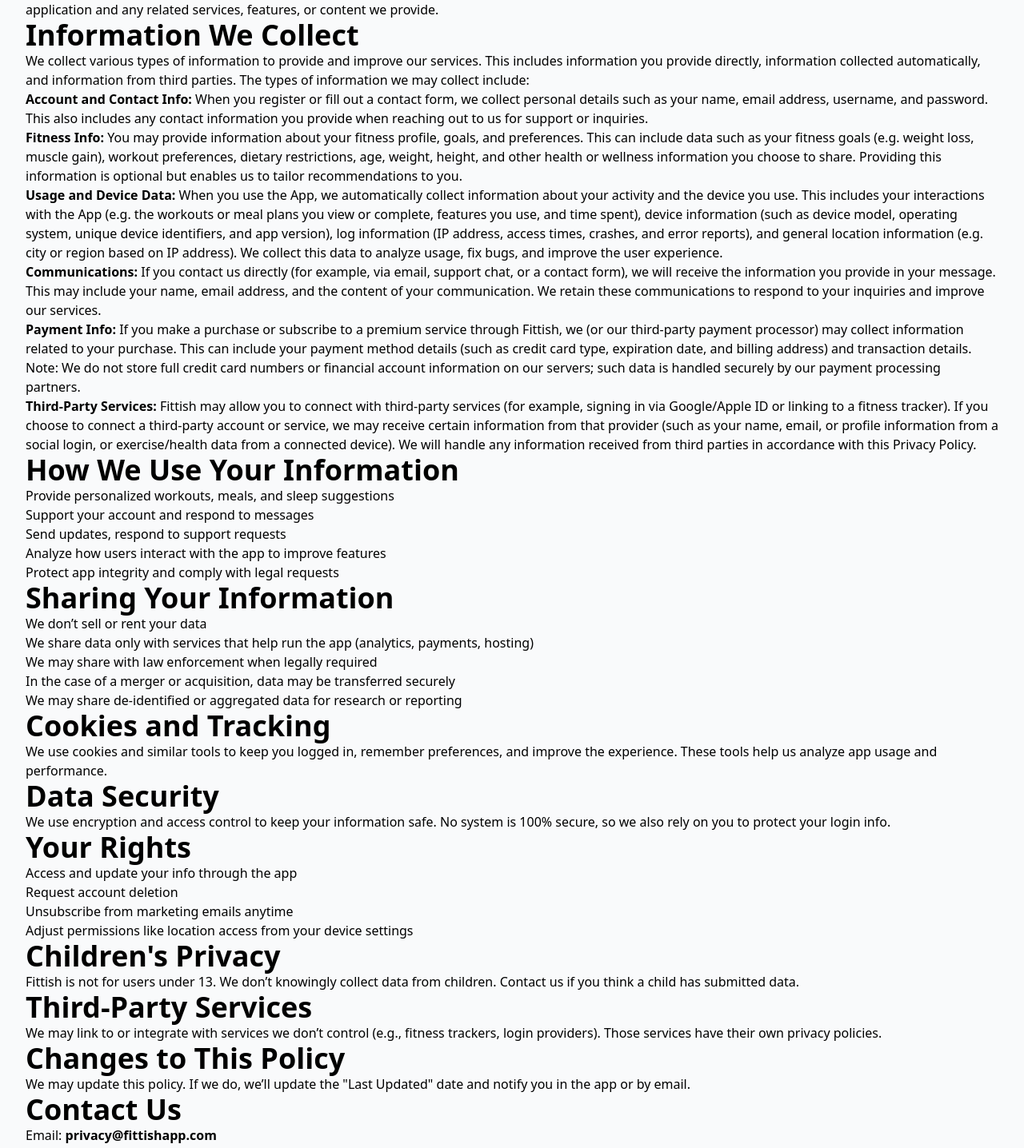
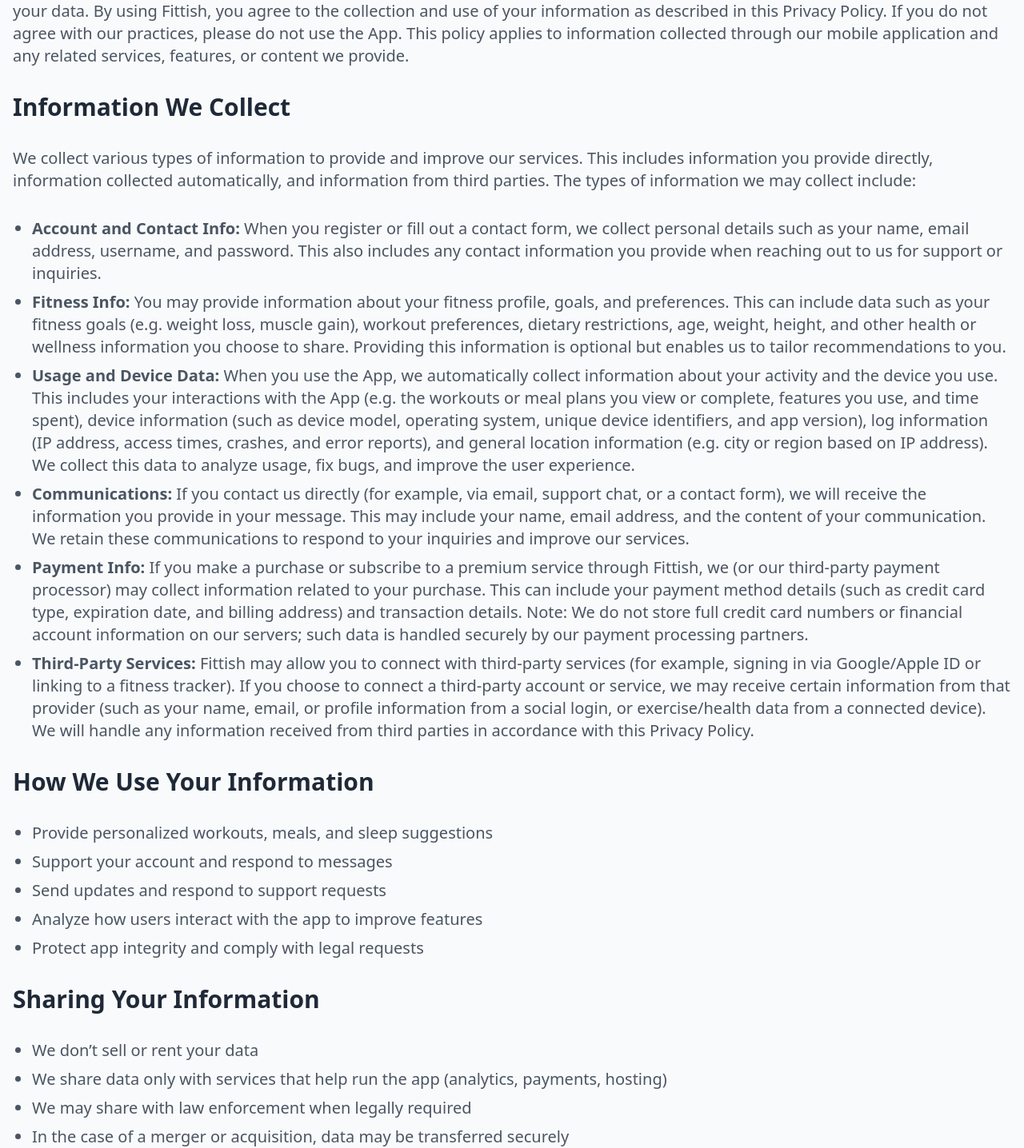
Before and after one commit to FittishAI/web-fittish, a Next.js app: page /web-fittish/privacy-policy in a window 1280 px wide. Shown: the part 424-1860 px from the top of the page at 80% size. Built offline with nearby package versions, Linux system fonts and the light colour scheme.

Commit message:
privacy policy added

```diff
--- a/app/privacy-policy/page.tsx
+++ b/app/privacy-policy/page.tsx
@@ -1,100 +1,124 @@
-import type { Metadata } from "next"
-import Header from "@/components/header"
-import Footer from "@/components/footer"
+import type { Metadata } from "next";
+import Header from "@/components/header";
+import Footer from "@/components/footer";
 
 export const metadata: Metadata = {
   title: "Privacy Policy - Fittish App",
   description: "Learn how Fittish collects, uses, and protects your data.",
-}
+};
 
 export default function PrivacyPolicy() {
   return (
     <>
       <Header />
-      <div className="pt-20 pb-8 bg-gray-50">
-        <div className="container">
-          <h1 className="text-4xl font-bold text-center">Privacy Policy</h1>
-          <p className="mt-4 text-center text-gray-600">
+      <div className="pt-20 pb-12 bg-gray-50">
+        <div className="container mx-auto px-4">
+          <h1 className="text-4xl font-bold text-center mb-4">
+            Privacy Policy
+          </h1>
+          <p className="text-gray-600 text-center mb-8">
             Last updated: April 9, 2025
           </p>
 
-          <div className="prose prose-gray max-w-none mt-12">
-            <h2>Introduction</h2>
-            <p>
-            Fittish (the "App") is a mobile application that provides personalized fitness recommendations, including workouts, meal plans, and sleep schedules. We are committed to protecting your privacy and safeguarding your personal information. This Privacy Policy explains what information we collect through Fittish, how we use and share that information, and the choices you have regarding your data. By using Fittish, you agree to the collection and use of your information as described in this Privacy Policy. If you do not agree with our practices, please do not use the App. This policy applies to information collected through our mobile application and any related services, features, or content we provide.            </p>
+          <div className="prose prose-gray max-w-none space-y-8">
+            <h2 className="text-3xl font-bold text-gray-800 mt-8">Introduction</h2>
+            <p className="text-xl text-gray-600">
+              Fittish (the "App") is a mobile application that provides personalized fitness recommendations, including workouts, meal plans, and sleep schedules. We are committed to protecting your privacy and safeguarding your personal information. This Privacy Policy explains what information we collect through Fittish, how we use and share that information, and the choices you have regarding your data. By using Fittish, you agree to the collection and use of your information as described in this Privacy Policy. If you do not agree with our practices, please do not use the App. This policy applies to information collected through our mobile application and any related services, features, or content we provide.
+            </p>
 
-            <h2>Information We Collect</h2>
-            <p>We collect various types of information to provide and improve our services. This includes information you provide directly, information collected automatically, and information from third parties. The types of information we may collect include:    </p>
-            <ul>
-              <li><strong>Account and Contact Info:</strong> When you register or fill out a contact form, we collect personal details such as your name, email address, username, and password. This also includes any contact information you provide when reaching out to us for support or inquiries.              </li>
-              <li><strong>Fitness Info:</strong>  You may provide information about your fitness profile, goals, and preferences. This can include data such as your fitness goals (e.g. weight loss, muscle gain), workout preferences, dietary restrictions, age, weight, height, and other health or wellness information you choose to share. Providing this information is optional but enables us to tailor recommendations to you.</li>
-              <li><strong>Usage and Device Data:</strong> When you use the App, we automatically collect information about your activity and the device you use. This includes your interactions with the App (e.g. the workouts or meal plans you view or complete, features you use, and time spent), device information (such as device model, operating system, unique device identifiers, and app version), log information (IP address, access times, crashes, and error reports), and general location information (e.g. city or region based on IP address). We collect this data to analyze usage, fix bugs, and improve the user experience.
+            <h2 className="text-3xl font-bold text-gray-800 mt-8">Information We Collect</h2>
+            <p className="text-xl text-gray-600">
+              We collect various types of information to provide and improve our services. This includes information you provide directly, information collected automatically, and information from third parties. The types of information we may collect include:
+            </p>
+            <ul className="list-disc ml-6 space-y-2 text-xl text-gray-600">
+              <li>
+                <strong>Account and Contact Info:</strong> When you register or fill out a contact form, we collect personal details such as your name, email address, username, and password. This also includes any contact information you provide when reaching out to us for support or inquiries.
               </li>
-              <li><strong>Communications:</strong>  If you contact us directly (for example, via email, support chat, or a contact form), we will receive the information you provide in your message. This may include your name, email address, and the content of your communication. We retain these communications to respond to your inquiries and improve our services.              </li>
-              <li><strong>Payment Info:</strong>  If you make a purchase or subscribe to a premium service through Fittish, we (or our third-party payment processor) may collect information related to your purchase. This can include your payment method details (such as credit card type, expiration date, and billing address) and transaction details. Note: We do not store full credit card numbers or financial account information on our servers; such data is handled securely by our payment processing partners.</li>
-              <li><strong>Third-Party Services:</strong>  Fittish may allow you to connect with third-party services (for example, signing in via Google/Apple ID or linking to a fitness tracker). If you choose to connect a third-party account or service, we may receive certain information from that provider (such as your name, email, or profile information from a social login, or exercise/health data from a connected device). We will handle any information received from third parties in accordance with this Privacy Policy.</li>
+              <li>
+                <strong>Fitness Info:</strong> You may provide information about your fitness profile, goals, and preferences. This can include data such as your fitness goals (e.g. weight loss, muscle gain), workout preferences, dietary restrictions, age, weight, height, and other health or wellness information you choose to share. Providing this information is optional but enables us to tailor recommendations to you.
+              </li>
+              <li>
+                <strong>Usage and Device Data:</strong> When you use the App, we automatically collect information about your activity and the device you use. This includes your interactions with the App (e.g. the workouts or meal plans you view or complete, features you use, and time spent), device information (such as device model, operating system, unique device identifiers, and app version), log information (IP address, access times, crashes, and error reports), and general location information (e.g. city or region based on IP address). We collect this data to analyze usage, fix bugs, and improve the user experience.
+              </li>
+              <li>
+                <strong>Communications:</strong> If you contact us directly (for example, via email, support chat, or a contact form), we will receive the information you provide in your message. This may include your name, email address, and the content of your communication. We retain these communications to respond to your inquiries and improve our services.
+              </li>
+              <li>
+                <strong>Payment Info:</strong> If you make a purchase or subscribe to a premium service through Fittish, we (or our third-party payment processor) may collect information related to your purchase. This can include your payment method details (such as credit card type, expiration date, and billing address) and transaction details. Note: We do not store full credit card numbers or financial account information on our servers; such data is handled securely by our payment processing partners.
+              </li>
+              <li>
+                <strong>Third-Party Services:</strong> Fittish may allow you to connect with third-party services (for example, signing in via Google/Apple ID or linking to a fitness tracker). If you choose to connect a third-party account or service, we may receive certain information from that provider (such as your name, email, or profile information from a social login, or exercise/health data from a connected device). We will handle any information received from third parties in accordance with this Privacy Policy.
+              </li>
             </ul>
 
-            <h2>How We Use Your Information</h2>
-            <ul>
+            <h2 className="text-3xl font-bold text-gray-800 mt-8">How We Use Your Information</h2>
+            <ul className="list-disc ml-6 space-y-2 text-xl text-gray-600">
               <li>Provide personalized workouts, meals, and sleep suggestions</li>
               <li>Support your account and respond to messages</li>
-              <li>Send updates, respond to support requests</li>
+              <li>Send updates and respond to support requests</li>
               <li>Analyze how users interact with the app to improve features</li>
               <li>Protect app integrity and comply with legal requests</li>
             </ul>
 
-            <h2>Sharing Your Information</h2>
-            <ul>
+            <h2 className="text-3xl font-bold text-gray-800 mt-8">Sharing Your Information</h2>
+            <ul className="list-disc ml-6 space-y-2 text-xl text-gray-600">
               <li>We don’t sell or rent your data</li>
-              <li>We share data only with services that help run the app (analytics, payments, hosting)</li>
+              <li>
+                We share data only with services that help run the app (analytics, payments, hosting)
+              </li>
               <li>We may share with law enforcement when legally required</li>
-              <li>In the case of a merger or acquisition, data may be transferred securely</li>
-              <li>We may share de-identified or aggregated data for research or reporting</li>
+              <li>
+                In the case of a merger or acquisition, data may be transferred securely
+              </li>
+              <li>
+                We may share de-identified or aggregated data for research or reporting
+              </li>
             </ul>
 
-            <h2>Cookies and Tracking</h2>
-            <p>
+            <h2 className="text-3xl font-bold text-gray-800 mt-8">Cookies and Tracking</h2>
+            <p className="text-xl text-gray-600">
               We use cookies and similar tools to keep you logged in, remember preferences, and improve the experience. These tools help us analyze app usage and performance.
             </p>
 
-            <h2>Data Security</h2>
-            <p>
+            <h2 className="text-3xl font-bold text-gray-800 mt-8">Data Security</h2>
+            <p className="text-xl text-gray-600">
               We use encryption and access control to keep your information safe. No system is 100% secure, so we also rely on you to protect your login info.
             </p>
 
-            <h2>Your Rights</h2>
-            <ul>
+            <h2 className="text-3xl font-bold text-gray-800 mt-8">Your Rights</h2>
+            <ul className="list-disc ml-6 space-y-2 text-xl text-gray-600">
               <li>Access and update your info through the app</li>
               <li>Request account deletion</li>
               <li>Unsubscribe from marketing emails anytime</li>
               <li>Adjust permissions like location access from your device settings</li>
             </ul>
 
-            <h2>Children's Privacy</h2>
-            <p>
+            <h2 className="text-3xl font-bold text-gray-800 mt-8">Children's Privacy</h2>
+            <p className="text-xl text-gray-600">
               Fittish is not for users under 13. We don’t knowingly collect data from children. Contact us if you think a child has submitted data.
             </p>
 
-            <h2>Third-Party Services</h2>
-            <p>
+            <h2 className="text-3xl font-bold text-gray-800 mt-8">Third-Party Services</h2>
+            <p className="text-xl text-gray-600">
               We may link to or integrate with services we don’t control (e.g., fitness trackers, login providers). Those services have their own privacy policies.
             </p>
 
-            <h2>Changes to This Policy</h2>
-            <p>
+            <h2 className="text-3xl font-bold text-gray-800 mt-8">Changes to This Policy</h2>
+            <p className="text-xl text-gray-600">
               We may update this policy. If we do, we’ll update the "Last Updated" date and notify you in the app or by email.
             </p>
 
-            <h2>Contact Us</h2>
-            <p>
-              Email: <strong>privacy@fittishapp.com</strong><br />
-              Mail: Fittish Privacy Team, 123 Fitness Avenue, Suite 100, Wellness City, CA 90210, USA
+            <h2 className="text-3xl font-bold text-gray-800 mt-8">Contact Us</h2>
+            <p className="text-xl text-gray-600">
+              Email: <strong>privacy@fittishapp.com</strong>
+              <br />
+              Mail: Fittish Privacy Team, 123 Fitness Avenue, Suite 100,
+              Wellness City, CA 90210, USA
             </p>
           </div>
         </div>
       </div>
       <Footer />
     </>
-  )
+  );
 }
--- a/app/terms-of-service/page.tsx
+++ b/app/terms-of-service/page.tsx
@@ -4,8 +4,7 @@ import Footer from "@/components/footer"
 
 export const metadata: Metadata = {
   title: "Terms of Service - Fittish App",
-  description:
-    "View our Terms of Service Related to Fittish App",
+  description: "View our Terms of Service related to Fittish App",
 }
 
 export default function TermsOfService() {
@@ -13,11 +12,85 @@ export default function TermsOfService() {
     <>
       <Header />
       <div className="pt-20 pb-8 bg-gray-50">
-        <div className="container">
-          <h1 className="text-4xl font-bold text-center">Terms of Service</h1>
+        <div className="container mx-auto px-4">
+          <h1 className="text-4xl font-bold text-center mb-4">
+            Terms of Service
+          </h1>
           <p className="mt-4 text-xl text-center text-gray-600 max-w-2xl mx-auto">
             Simple, transparent pricing plans designed to fit your fitness goals and lifestyle.
           </p>
+
+          <div className="prose prose-gray max-w-none space-y-8 mt-12">
+            <h2 className="text-3xl font-bold text-gray-800">Acceptance of Terms</h2>
+            <p className="text-xl text-gray-600">
+              By accessing and using Fittish (the "App"), you agree to these Terms of Service. If you do not agree, please refrain from using the App.
+            </p>
+
+            <h2 className="text-3xl font-bold text-gray-800">Account Registration and Use</h2>
+            <p className="text-xl text-gray-600">
+              To access certain features, you may be required to create an account. You agree to provide accurate and up-to-date information and to keep your login credentials secure.
+            </p>
+
+            <h2 className="text-3xl font-bold text-gray-800">Services Provided</h2>
+            <p className="text-xl text-gray-600">
+              Fittish offers personalized fitness recommendations, including workouts, meal plans, and sleep schedules. Our content is tailored to your input, but it is not a substitute for professional medical advice.
+            </p>
+
+            <h2 className="text-3xl font-bold text-gray-800">Payment and Refunds</h2>
+            <p className="text-xl text-gray-600">
+              We offer both free and premium services. Premium subscriptions are processed securely through third-party providers. All purchases are subject to our refund policy, which may be updated periodically.
+            </p>
+
+            <h2 className="text-3xl font-bold text-gray-800">User Responsibilities and Conduct</h2>
+            <p className="text-xl text-gray-600">
+              You agree to use the App only for lawful purposes. You must not engage in any activity that disrupts or interferes with the App’s proper functioning. You are solely responsible for any content you post or share.
+            </p>
+
+            <h2 className="text-3xl font-bold text-gray-800">Intellectual Property</h2>
+            <p className="text-xl text-gray-600">
+              All content provided by Fittish is owned by us or our licensors and protected by intellectual property laws. You agree not to copy, modify, distribute, or create derivative works without our prior consent.
+            </p>
+
+            <h2 className="text-3xl font-bold text-gray-800">GDPR Compliance</h2>
+            <p className="text-xl text-gray-600">
+              We are committed to protecting the personal data of our users in the European Union. In compliance with the General Data Protection Regulation (GDPR), you have rights regarding access, correction, and deletion of your personal data as described in our Privacy Policy.
+            </p>
+
+            <h2 className="text-3xl font-bold text-gray-800">HIPAA Compliance</h2>
+            <p className="text-xl text-gray-600">
+              If you share any health information through Fittish, we handle such data in accordance with the Health Insurance Portability and Accountability Act (HIPAA). However, Fittish is not a healthcare provider. Please consult a qualified professional for medical advice.
+            </p>
+
+            <h2 className="text-3xl font-bold text-gray-800">Termination</h2>
+            <p className="text-xl text-gray-600">
+              We reserve the right to terminate or suspend your account if you breach these Terms of Service or engage in activities that could harm the App or its users.
+            </p>
+
+            <h2 className="text-3xl font-bold text-gray-800">Modifications to the Terms</h2>
+            <p className="text-xl text-gray-600">
+              These Terms of Service may be updated from time to time. We will notify you of any material changes by updating the "Last Updated" date and, if necessary, via email or in-app notifications. Your continued use constitutes acceptance of the updated terms.
+            </p>
+
+            <h2 className="text-3xl font-bold text-gray-800">Disclaimer of Warranties</h2>
+            <p className="text-xl text-gray-600">
+              Fittish is provided "as is" and without warranties of any kind, whether express or implied. We do not guarantee uninterrupted or error-free operation of the App.
+            </p>
+
+            <h2 className="text-3xl font-bold text-gray-800">Limitation of Liability</h2>
+            <p className="text-xl text-gray-600">
+              Under no circumstances shall Fittish be liable for any indirect, incidental, or consequential damages arising out of or in connection with your use of the App.
+            </p>
+
+            <h2 className="text-3xl font-bold text-gray-800">Governing Law</h2>
+            <p className="text-xl text-gray-600">
+              These Terms of Service are governed by and construed in accordance with the laws of the jurisdiction in which Fittish operates, without regard to conflict of law provisions.
+            </p>
+
+            <h2 className="text-3xl font-bold text-gray-800">Contact Us</h2>
+            <p className="text-xl text-gray-600">
+              If you have any questions or concerns regarding these Terms of Service, please contact us at <strong>support@fittishapp.com</strong>.
+            </p>
+          </div>
         </div>
       </div>
       <Footer />
```
Also changed, not shown: 1 other file (tests, documents, lock files or other folders).
